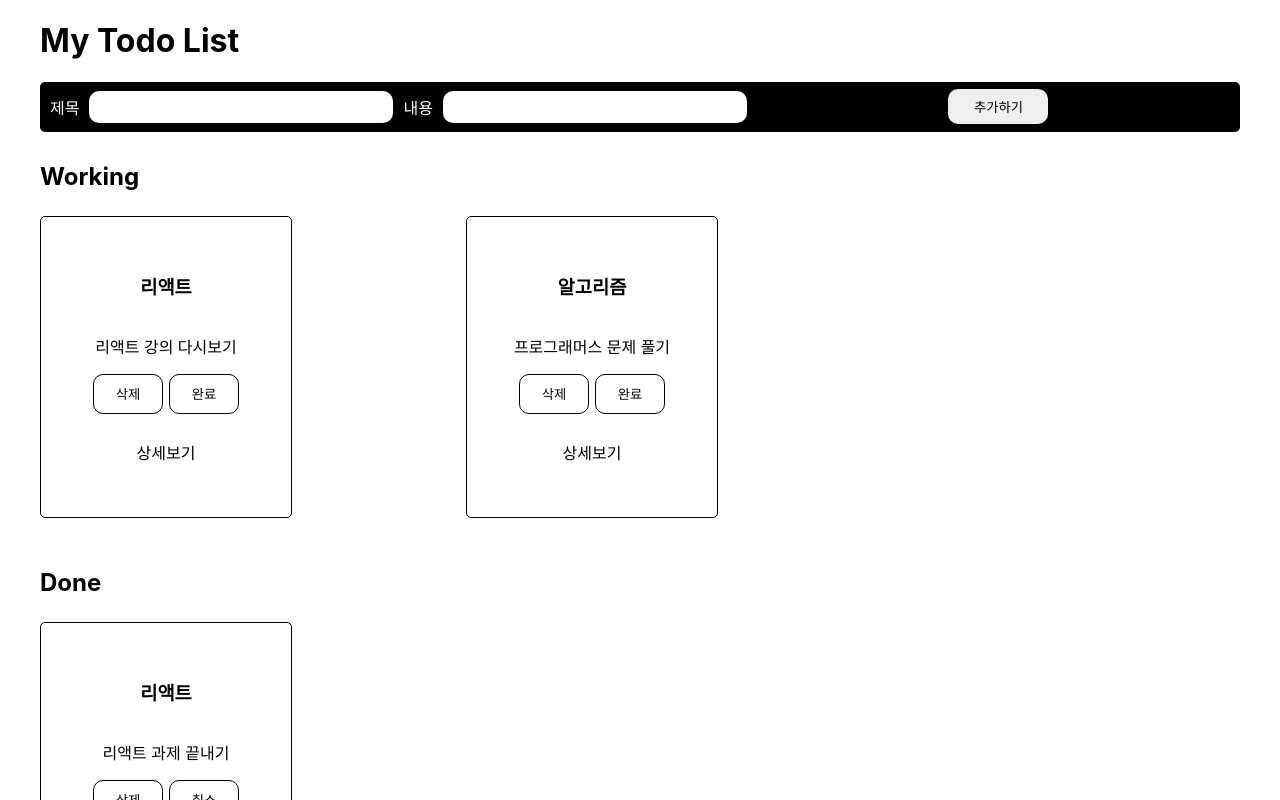
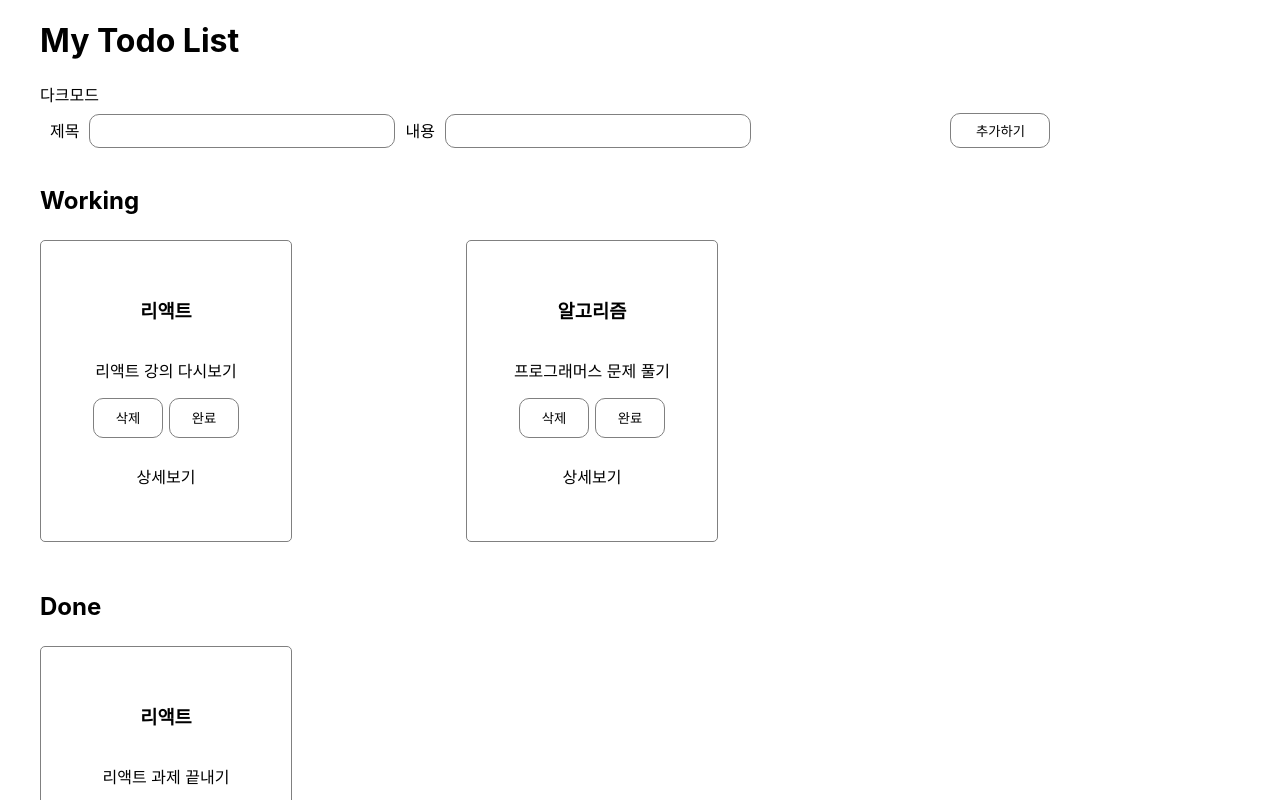
Before and after one commit to hgyeom/Sparta_coding_club, a React (Create React App) app in the folder solo/002.ToDo/todolist/: page / in a window 1280 px wide. Shown: the top 800 px of the page. Built offline with nearby package versions, Linux system fonts and the light colour scheme.

Commit message:
간단한 다크모드

```diff
--- a/solo/002.ToDo/todolist/src/App.css
+++ b/solo/002.ToDo/todolist/src/App.css
@@ -18,10 +18,8 @@ form {
   display: flex;
   flex-wrap: nowrap;
   margin-bottom: 10px;
-  background-color: black;
   justify-content: space-between;
   align-items: center;
-  color: white;
   border-radius: 5px;
 }
 
@@ -29,7 +27,7 @@ form button {
   height: 35px;
   width: 100px;
   margin: auto;
-  border: 0px;
+  border: 1px solid grey;
   border-radius: 10px;
 }
 
@@ -49,7 +47,7 @@ form button:hover {
   /* margin은 위, 오른쪽, 아래, 왼쪽 순서 */
   margin: 0px 10px 0px 10px;
   border-radius: 10px;
-  border: 3px;
+  border: 1px solid grey;
 }
 
 .form-input label {
@@ -73,7 +71,7 @@ form button:hover {
   min-height: 300px;
   justify-content: center;
   align-items: center;
-  border: 1px solid black;
+  border: 1px solid grey;
   border-radius: 5px;
   word-break: break-all;
   margin-top: 5px;
@@ -86,9 +84,8 @@ form button:hover {
   width: 70px;
   height: 40px;
   margin: 0px 3px 0px 3px;
-  border: 1px solid black;
+  border: 1px solid grey;
   border-radius: 10px;
-  background-color: white;
 }
 
 .card-button button:hover {
--- a/solo/002.ToDo/todolist/src/App.jsx
+++ b/solo/002.ToDo/todolist/src/App.jsx
@@ -1,6 +1,18 @@
+import { useSelector } from "react-redux";
 import Router from "shared/Router";
+import { ThemeProvider } from "styled-components";
+import GlobalStyle from "styles/GlobalStyle";
+import { darkTheme, lightTheme } from "styles/theme";
+
 function App() {
-  return <Router />;
+  const theme = useSelector((state) => state?.theme);
+
+  return (
+    <ThemeProvider theme={theme === "light" ? lightTheme : darkTheme}>
+      <GlobalStyle />
+      <Router />
+    </ThemeProvider>
+  );
 }
 
 export default App;
--- a/solo/002.ToDo/todolist/src/components/Header.jsx
+++ b/solo/002.ToDo/todolist/src/components/Header.jsx
@@ -1,7 +1,10 @@
+import ThemeToggle from "./ThemeToggle";
+
 const Header = () => {
   return (
     <header className="app-header">
       <h1>My Todo List</h1>
+      <ThemeToggle />
     </header>
   );
 };
--- /dev/null
+++ b/solo/002.ToDo/todolist/src/components/ThemeToggle.jsx
@@ -0,0 +1,21 @@
+import React from "react";
+import { useDispatch, useSelector } from "react-redux";
+import { changeTheme } from "redux/modules/theme";
+import { styled } from "styled-components";
+
+const ThemeToggle = () => {
+  const dispatch = useDispatch();
+  const theme = useSelector((state) => state.theme);
+  const onClickThemeToggle = () => {
+    dispatch(changeTheme(theme));
+  };
+  return (
+    <StThemeToggleContainer onClick={onClickThemeToggle}>
+      다크모드
+    </StThemeToggleContainer>
+  );
+};
+
+export default ThemeToggle;
+
+const StThemeToggleContainer = styled.div``;
--- a/solo/002.ToDo/todolist/src/pages/Home.jsx
+++ b/solo/002.ToDo/todolist/src/pages/Home.jsx
@@ -3,6 +3,7 @@ import Todo from "components/Todo";
 import Form from "components/Form";
 import Header from "components/Header";
 import "App.css";
+
 function Home() {
   return (
     <div className="layout">
--- a/solo/002.ToDo/todolist/src/redux/config/configStore.js
+++ b/solo/002.ToDo/todolist/src/redux/config/configStore.js
@@ -1,6 +1,7 @@
 import { createStore } from "redux";
 import { combineReducers } from "redux";
 import todos from "redux/modules/todo";
+import theme from "redux/modules/theme";
 /*
 1. createStore()
 리덕스의 가장 핵심이 되는 스토어를 만드는 메소드(함수) 입니다.
@@ -17,6 +18,7 @@ combineReducers은 여러 개의 독립적인 reducer의 반환 값을 하나의
 
 const rootReducer = combineReducers({
   todos,
+  theme,
 });
 const store = createStore(rootReducer);
 
--- /dev/null
+++ b/solo/002.ToDo/todolist/src/redux/modules/theme.js
@@ -0,0 +1,19 @@
+const CHANGE_THEME = "theme/reducer/CHANGE_THEME";
+
+export const changeTheme = (payload) => {
+  return {
+    type: CHANGE_THEME,
+    payload,
+  };
+};
+
+const theme = (state = "light", action) => {
+  switch (action.type) {
+    case CHANGE_THEME:
+      return action.payload === "light" ? "dark" : "light";
+    default:
+      return state;
+  }
+};
+
+export default theme;
--- /dev/null
+++ b/solo/002.ToDo/todolist/src/styles/GlobalStyle.js
@@ -0,0 +1,9 @@
+import { createGlobalStyle } from "styled-components";
+
+export default createGlobalStyle`
+*{
+    background-color: ${(props) => props.theme.backgroundColor};
+    color: ${(props) => props.theme.textColor};
+}
+
+`;
--- /dev/null
+++ b/solo/002.ToDo/todolist/src/styles/theme.js
@@ -0,0 +1,9 @@
+export const lightTheme = {
+  backgroundColor: "white",
+  textColor: "black",
+};
+
+export const darkTheme = {
+  backgroundColor: "black",
+  textColor: "white",
+};
```
